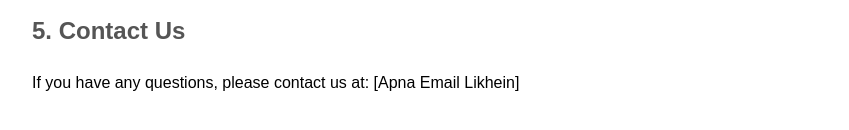
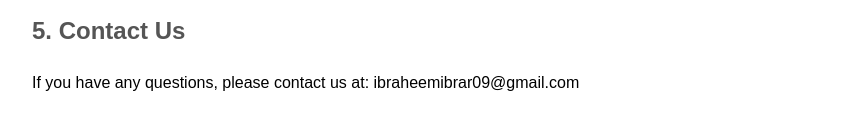
Before and after one commit to Ibraheem2513/spark-privacy-policy, a plain HTML site: page index.html in a window 1280 px wide. Shown: the part 804-934 px from the top of the page, without its empty margins (208-1057 px from the left). Drawn offline with Linux system fonts and the light colour scheme.

Commit message:
Update contact email in index.html

```diff
--- a/index.html
+++ b/index.html
@@ -28,6 +28,6 @@
     <p>We use Google Gemini AI to generate titles and keywords. By using this extension, you are subject to Google's Privacy Policy regarding the data processed by their AI models.</p>
 
     <h2>5. Contact Us</h2>
-    <p>If you have any questions, please contact us at: [Apna Email Likhein]</p>
+    <p>If you have any questions, please contact us at: ibraheemibrar09@gmail.com</p>
 </body>
 </html>
```
